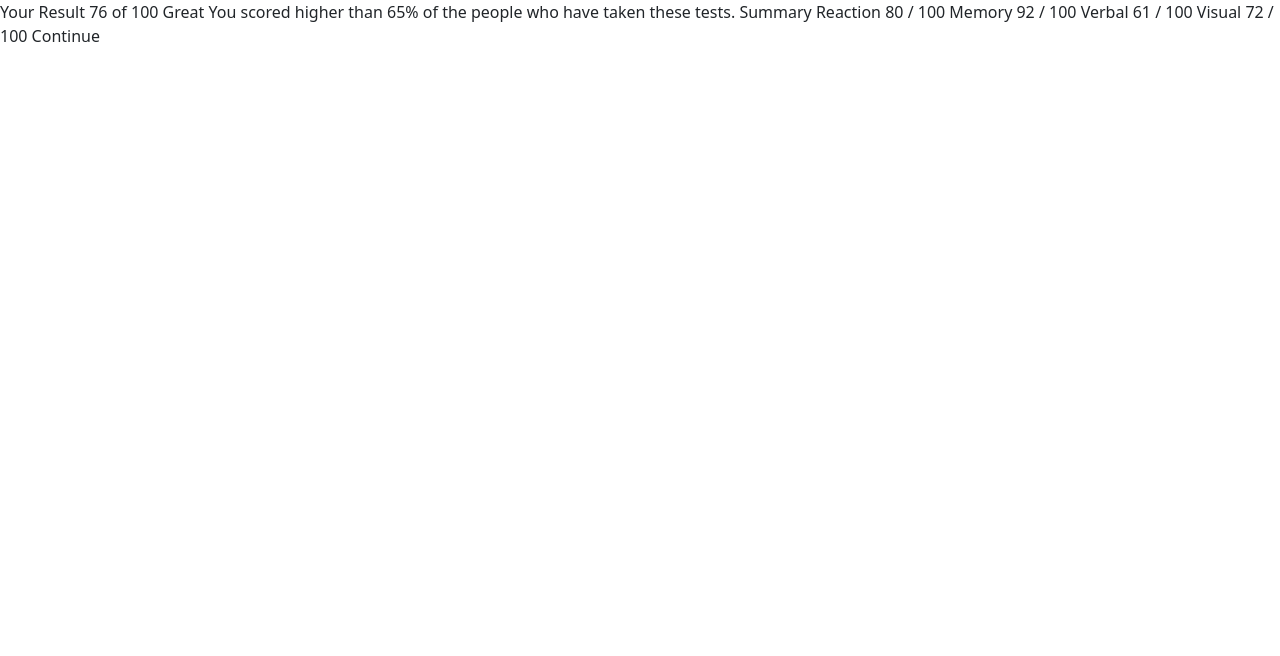
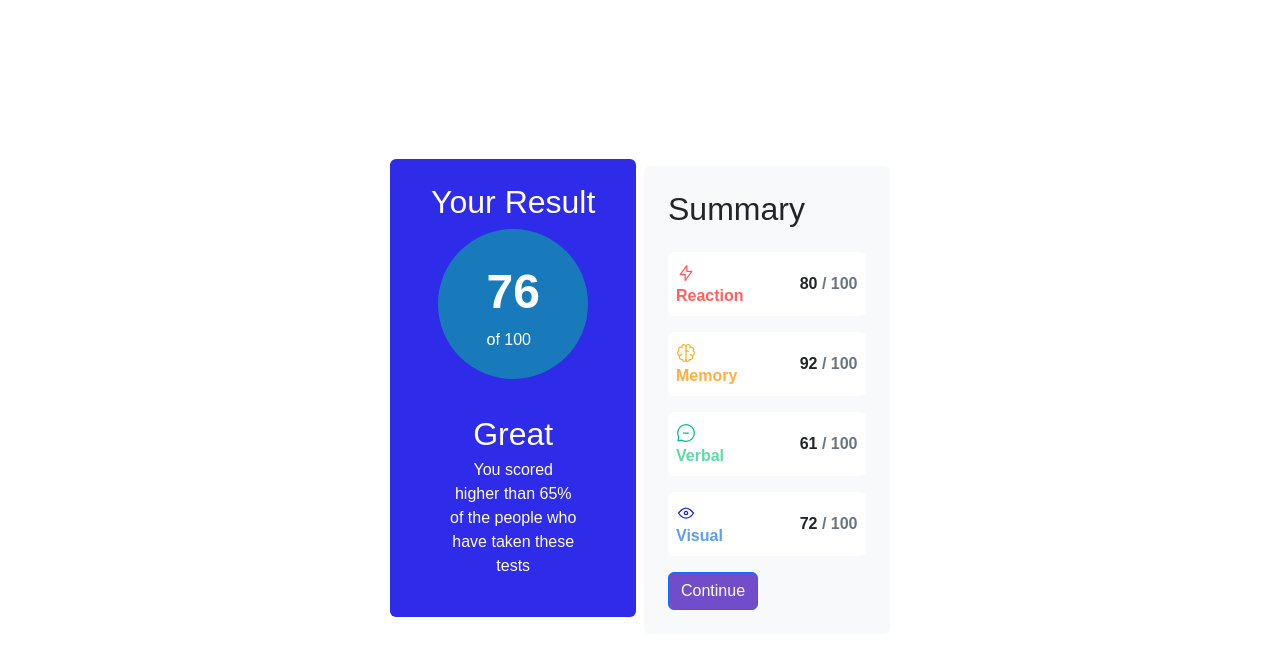
Before and after one commit to DSAW-2024-1/css-frameworks-maikil09, a plain HTML site: page bootstrap-workshop/index.html in a window 1280 px wide. Drawn offline with nearby package versions, Linux system fonts and the light colour scheme.

Commit message:
Bootstrap

```diff
--- a/bootstrap-workshop/index.html
+++ b/bootstrap-workshop/index.html
@@ -7,32 +7,63 @@
   <title>Bootstrap Workshop</title>
   <link href="https://cdn.jsdelivr.net/npm/bootstrap@5.3.2/dist/css/bootstrap.min.css" rel="stylesheet"
     integrity="sha384-T3c6CoIi6uLrA9TneNEoa7RxnatzjcDSCmG1MXxSR1GAsXEV/Dwwykc2MPK8M2HN" crossorigin="anonymous" />
-</head>
+<link href="/bootstrap-workshop/styles.css" rel="stylesheet"/>
+  </head>
+<style>
 
+</style>
 <body>
-  Your Result
-  76
-  of 100
+  <main class="main container">
+    <section class="global-score-card text-white p-4 rounded mb-4 d-flex justify-content-center align-items-center flex-column">
+        <h2>Your Result</h2>
+        <div class="global-score  text-white rounded-circle d-flex align-items-center justify-content-center" style="width: 50px; height: 50px;">
+          <p class="m-0"><span class="font-weight-bold">76</span><br> of 100</p>
+        </div>
+        <div class="description text-center mt-3">
+          <span class="font-weight-bold">Great</span>
+          <p class="m-0">You scored higher than 65% of the people who have taken these tests</p>
+        </div>
+    </section>
 
-  Great
-  You scored higher than 65% of the people who have taken these tests.
+    <section class="score bg-light p-4 rounded">
+      <h2 class="mb-4">Summary</h2>
 
-  Summary
+        <div class="result d-flex justify-content-between align-items-center bg-white rounded p-2 mb-3">
+          <figure class="m-0">
+            <img src="/assets/images/icon-reaction.svg" alt="icon-reaction">
+            <figcaption class="reaction m-0">Reaction</figcaption>
+          </figure>
+          <span class="font-weight-bold">80 <span class="on-100 text-secondary">/ 100</span></span>
+        </div>
 
-  Reaction
-  80 / 100
+        <div class="result d-flex justify-content-between align-items-center bg-white rounded p-2 mb-3">
+          <figure class="m-0">
+            <img src="/assets/images/icon-memory.svg" alt="icon-memory">
+            <figcaption class="memory m-0">Memory </figcaption>
+          </figure>
+          <span class="font-weight-bold">92 <span class="on-100 text-secondary">/ 100</span></span>
+        </div>
 
-  Memory
-  92 / 100
+        <div class="result d-flex justify-content-between align-items-center bg-white rounded p-2 mb-3">
+          <figure class="m-0">
+            <img src="/assets/images/icon-verbal.svg" alt="icon-verbal">
+            <figcaption class="verbal m-0">Verbal</figcaption>
+          </figure>
+          <span class="font-weight-bold">61 <span class="on-100 text-secondary">/ 100</span></span>
+        </div>
 
-  Verbal
-  61 / 100
-
-  Visual
-  72 / 100
-
-  Continue
-
+        <div class="result d-flex justify-content-between align-items-center bg-white rounded p-2 mb-3">
+          <figure class="m-0">
+            <img src="/assets/images/icon-visual.svg" alt="icon-visual">
+            <figcaption class="visual m-0">Visual</figcaption>
+          </figure>
+          <span class="font-weight-bold">72 <span class="on-100 text-secondary">/ 100</span></span>
+        </div>
+      <div class="last-figure">
+        <a href="#" class="btn btn-primary btn-block">Continue</a>
+      </div>
+    </section>
+ </main>
 
   <!-- No elimine este tag -->
   <script src="https://cdn.jsdelivr.net/npm/bootstrap@5.3.2/dist/js/bootstrap.bundle.min.js"
--- /dev/null
+++ b/bootstrap-workshop/styles.css
@@ -0,0 +1,104 @@
+/* Tu CSS personalizado */
+* {
+    box-sizing: border-box;
+    padding: 0;
+    margin: 0;
+    font-family: "Hanken Grotesk", sans-serif;
+}
+
+.main {
+    min-height: 100vh;
+    display: flex;
+    justify-content: center;
+    align-items: center;
+    background-color: #ffffff; /* White */
+}
+
+.global-score-card {
+    width: 22%;
+    color: #ffffff; /* White */
+}
+
+h2 {
+    margin-bottom: 8px;
+}
+
+.global-score-card .global-score {
+    display: flex;
+    align-items: center;
+    justify-content: center;
+    border-radius: 50%;
+    min-width: 150px;
+    min-height: 150px;
+}
+
+.global-score span {
+    font-size: 3em;
+    font-weight: 700;
+}
+
+.description {
+    width: 80%;
+    padding: 15px;
+}
+
+.description span {
+    font-size: 2em;
+    padding: 8px;
+}
+
+.score {
+    width: 22%;
+    margin-left: 8px;
+}
+
+.result {
+    background-color: #f0f4ff; /* Pale-blue */
+    margin-bottom: 10px;
+    padding: 5px;
+    border-radius: 5px;
+    font-weight: 700;
+}
+
+.reaction {
+    color: #ff5f5f; /* Light-red */
+}
+
+.memory {
+    color: #ffae42; /* Orangey-yellow */
+}
+
+.verbal {
+    color: #5fd9a7; /* Green-teal */
+}
+
+.visual {
+    color: #5a9ef5; /* Cobalt-blue */
+}
+
+.on-100 {
+    color: gray;
+}
+
+@media only screen and (max-width: 600px) {
+    .main {
+        flex-direction: column;
+        align-items: start;
+    }
+
+    .global-score-card,
+    .score {
+        width: 100%;
+    }
+}
+.global-score-card{
+    background-color: hsl(241, 81%, 54%);
+}
+.global-score{
+    background-color: #187abb;
+
+}
+.btn{
+    background-color: rgb(114, 77, 201);
+
+}
```
